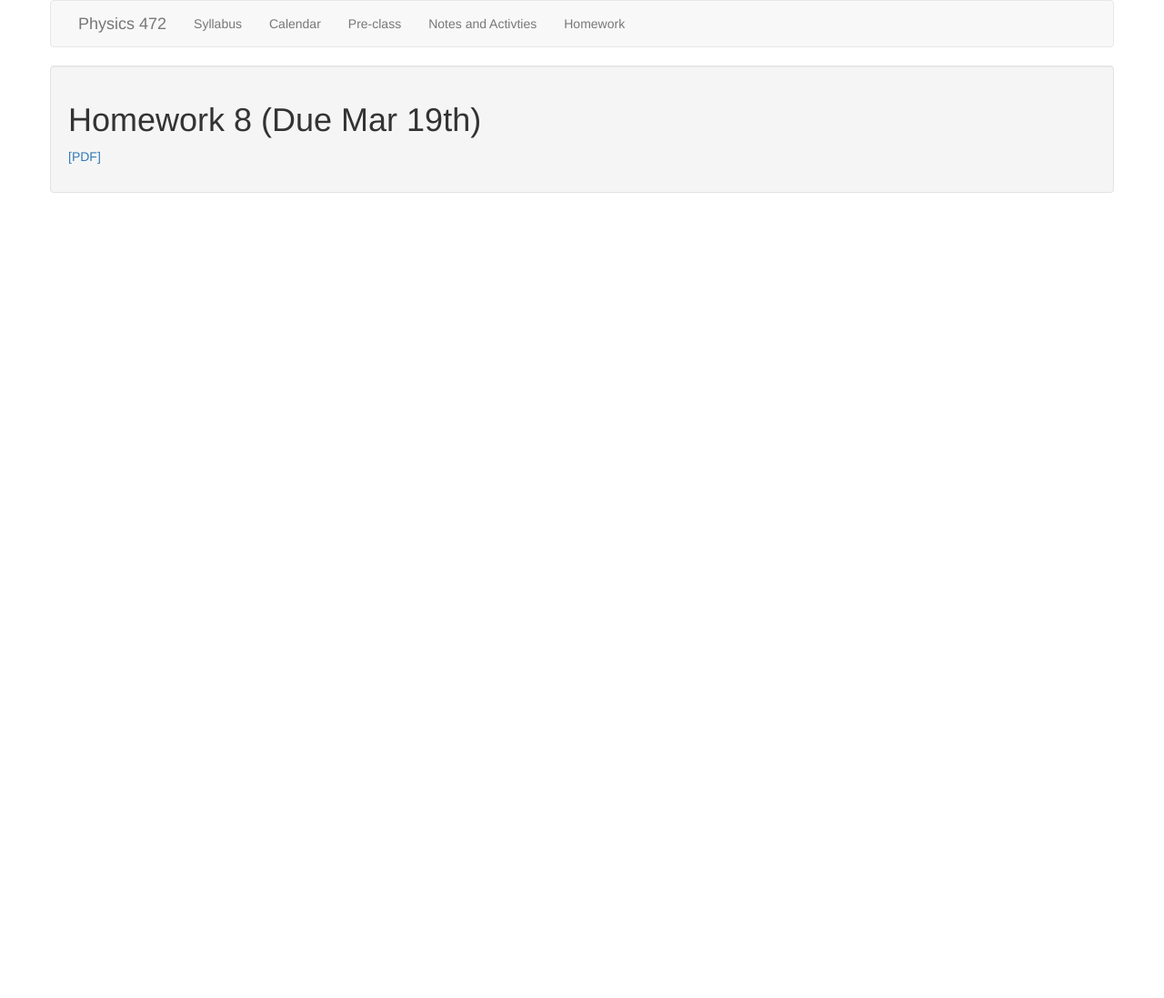
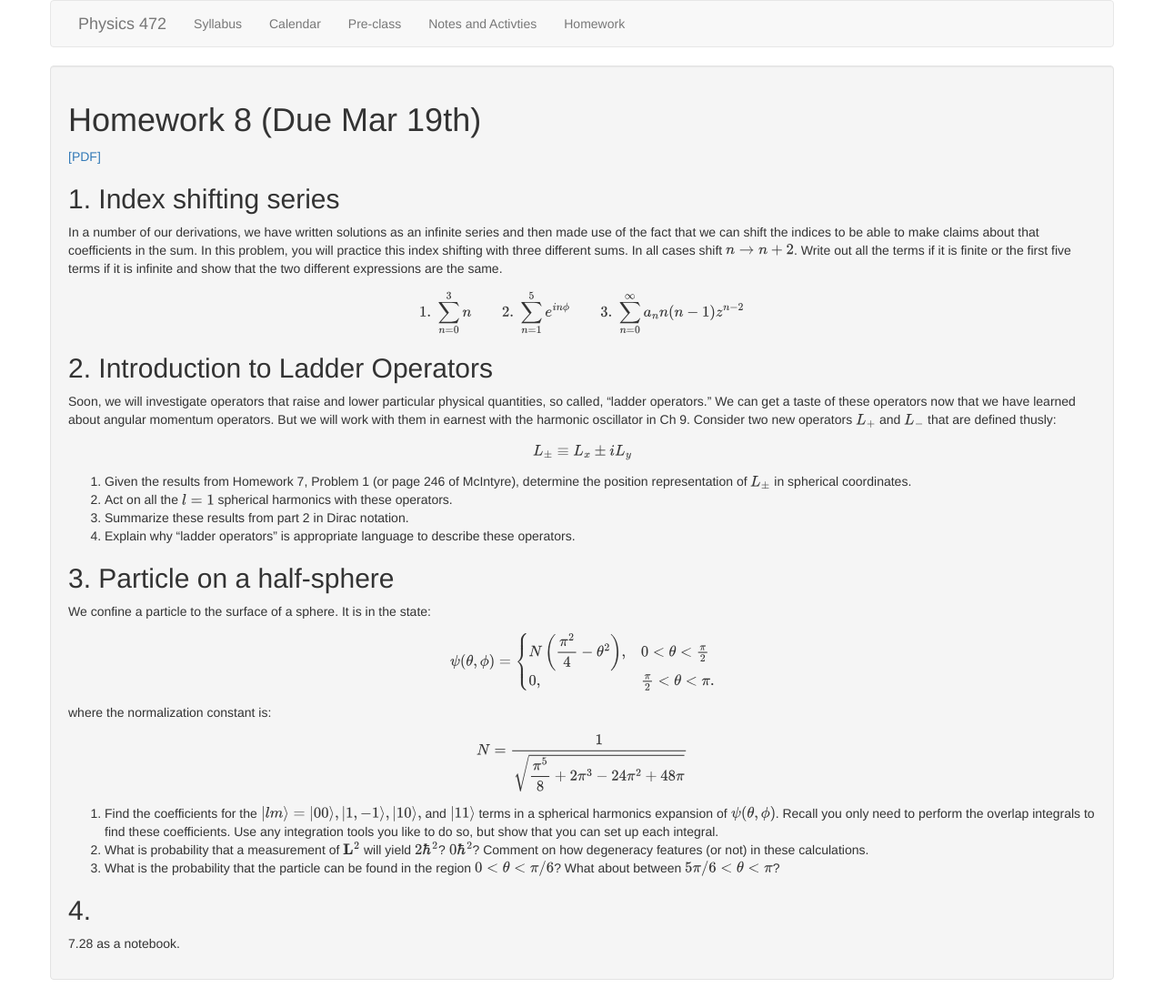
Before and after one commit to dannycab/phy472msu_s2021, a Jekyll site: the page built from assignments/homework8.md, in a window 1280 px wide. Shown: the whole page at 91% size. Built offline with Jekyll 4.4.1, drawn with Linux system fonts in a browser that asks for light colours; before the commit the page ends 900 px from its top, so only the background shows below that.

Commit message:
added Wesd notes

```diff
--- a/assignments/homework8.md
+++ b/assignments/homework8.md
@@ -5,3 +5,45 @@ use_math: true
 ---
 
 [[PDF]](./homework8.pdf)
+
+## 1. Index shifting series
+
+In a number of our derivations, we have written solutions as an infinite series and then made use of the fact that we can shift the indices to be able to make claims about that coefficients in the sum. In this problem, you will practice this index shifting with three different sums. In all cases shift $n \rightarrow n+2$. Write out all the terms if it is finite or the first five terms if it is infinite and show that the two different expressions are the same.
+
+$$1.\;\sum_{n=0}^3 n \qquad 2.\;\sum_{n=1}^5 e^{in\phi} \qquad 3.\;\sum_{n=0}^{\infty} a_n n (n-1) z^{n-2}$$
+
+
+
+## 2. Introduction to Ladder Operators
+
+Soon, we will investigate operators that raise and lower particular physical quantities, so called, "ladder operators." We can get a taste of these operators now that we have learned about angular momentum operators. But we will work with them in earnest with the harmonic oscillator in Ch 9. Consider two new operators $L_+$ and $L_-$ that are defined thusly:
+
+$$L_{\pm} \equiv L_x \pm i L_y$$
+
+1. Given the results from Homework 7, Problem 1 (or page 246 of McIntyre), determine the position representation of $L_{\pm}$ in spherical coordinates.
+2. Act on all the $l=1$ spherical harmonics with these operators.
+3. Summarize these results from part 2 in Dirac notation.
+4. Explain why "ladder operators" is appropriate language to describe these operators.
+
+
+## 3. Particle on a half-sphere
+
+We confine a particle to the surface of a sphere. It is in the state:
+
+$$\displaystyle \psi(\theta,\phi) = \begin{cases}
+  N\left(\dfrac{\pi^2}{4}-\theta^2\right), & 0 < \theta < \frac{\pi}{2}\\
+  0, & \frac{\pi}{2} < \theta < \pi.
+ \end{cases}$$
+
+where the normalization constant is:
+
+$$N=\dfrac{1}{\sqrt{\dfrac{\pi^5}{8}+2\pi^3 - 24\pi^2 + 48 \pi}}$$
+
+
+1. Find the coefficients for the $\ket{lm} = \ket{00}, \ket{1,-1}, \ket{10},$ and $\ket{11}$ terms in a spherical harmonics expansion of $\psi(\theta,\phi)$. Recall you only need to perform the overlap integrals to find these coefficients. Use any integration tools you like to do so, but show that you can set up each integral.
+2. What is probability that a measurement of $\mathbf{L}^2$ will yield $2\hbar^2$? $0\hbar^2$? Comment on how degeneracy features (or not) in these calculations.
+3. What is the probability that the particle can be found in the region $0 < \theta <\pi/6$? What about between $5\pi/6 < \theta <\pi$?
+
+## 4.
+
+7.28 as a notebook.
```
Also changed, not shown: notes/index.md (+2 -0 lines), 1 other file.
